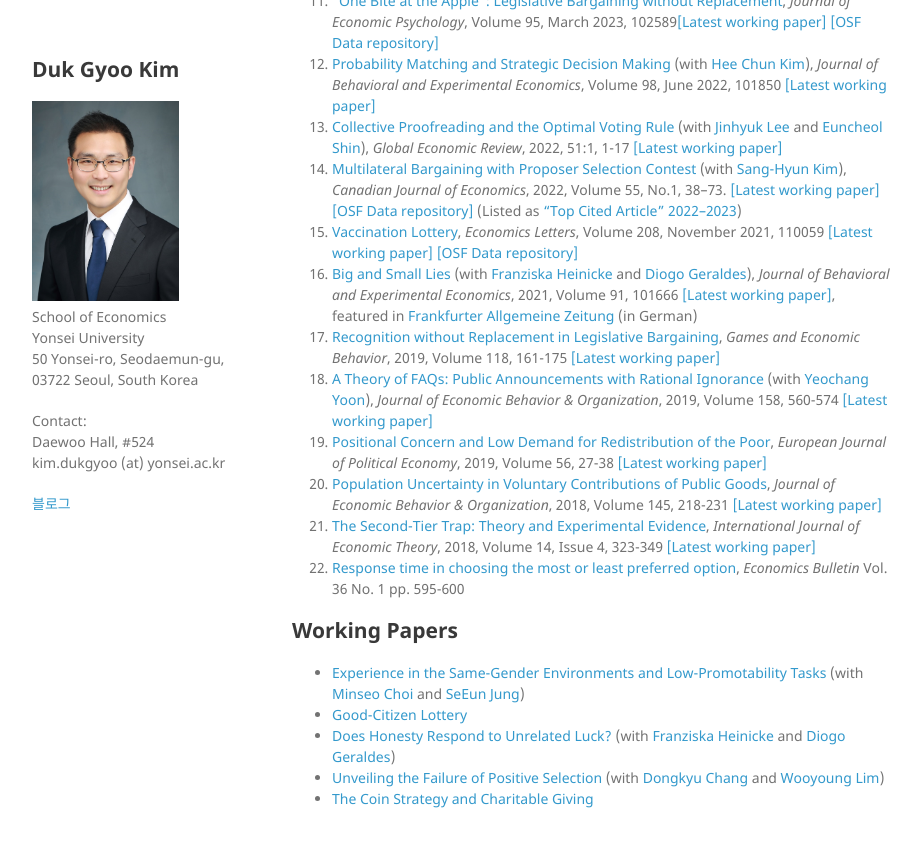
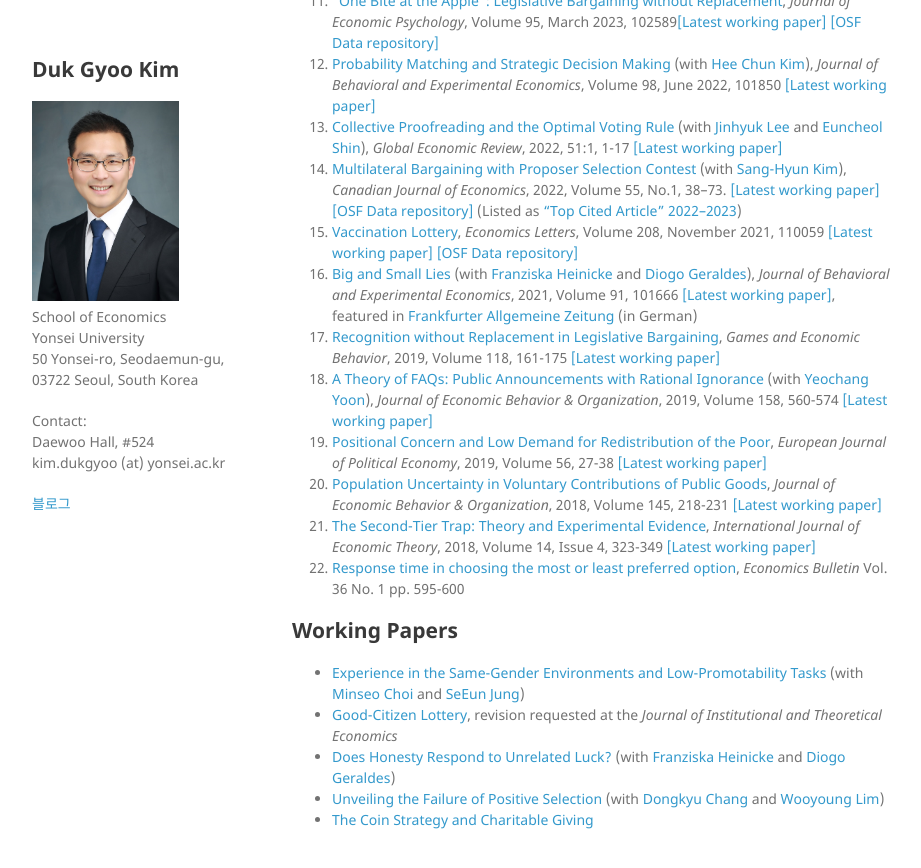
Before and after one commit to kimdukgyoo/kimdukgyoo.github.io, a Jekyll site: the page built from index.md, in a window 1280 px wide and 900 px high, scrolled down 841 px. Shown: the top 868 px of the window, without its empty margins (178-1099 px from the left). Built offline with Jekyll 4.4.1, drawn with Linux system fonts in a browser that asks for light colours; our own code applies the rules of GitHub Pages for plain Markdown files.

Commit message:
Update index.md

```diff
--- a/index.md
+++ b/index.md
@@ -44,8 +44,8 @@ Volume 55, No.1, 38--73. <a href="https://kimdukgyoo.github.io/PDFfiles/MBContes
 
 ## Working Papers
 * <a href="https://kimdukgyoo.github.io/PDFfiles/SGLPT.pdf" target="_blank">Experience in the Same-Gender Environments and Low-Promotability Tasks</a> (with <a href="https://sites.google.com/view/mchoi" target="_blank">Minseo Choi</a> and <a href="https://sites.google.com/site/jungseeun/" target="_blank">SeEun Jung</a>)
-* <a href="https://kimdukgyoo.github.io/PDFfiles/CitizenLottery.pdf" target="_blank">Good-Citizen Lottery</a>
-* <a href="https://kimdukgyoo.github.io/PDFfiles/LuckLying.pdf" target="_blank">Does Honesty Respond to Unrelated Luck?</a> (with <a href="https://sites.google.com/view/franziskaheinicke/research?authuser=0" target="_blank">Franziska Heinicke</a> and <a href="https://sites.google.com/site/diogogeraldes/research" target="_blank">Diogo Geraldes</a>)<!-- , CESifo Working Paper <a href="https://www.cesifo.org/en/publikationen/2022/working-paper/effect-chosen-or-given-luck-honesty" target="_blank">No. 9904</a>-->
+* <a href="https://kimdukgyoo.github.io/PDFfiles/CitizenLottery.pdf" target="_blank">Good-Citizen Lottery</a>, revision requested at the _Journal of Institutional and Theoretical Economics_
+* <a href="https://kimdukgyoo.github.io/PDFfiles/LuckLying.pdf" target="_blank">Does Honesty Respond to Unrelated Luck?</a> (with <a href="https://sites.google.com/view/franziskaheinicke/research?authuser=0" target="_blank">Franziska Heinicke</a> and <a href="https://sites.google.com/site/diogogeraldes/research" target="_blank">Diogo Geraldes</a>)
 * <a href="https://kimdukgyoo.github.io/PDFfiles/positiveselection.pdf" target="_blank">Unveiling the Failure of Positive Selection</a> (with <a href="https://sites.google.com/site/dongkyuchang/" target="_blank">Dongkyu Chang</a> and <a href="http://wooyoung.people.ust.hk/" target="_blank">Wooyoung Lim</a>)
 * <a href="https://kimdukgyoo.github.io/PDFfiles/CoinStrategyandCharitableGiving.pdf" target="_blank"> The Coin Strategy and Charitable Giving</a>
 
```
